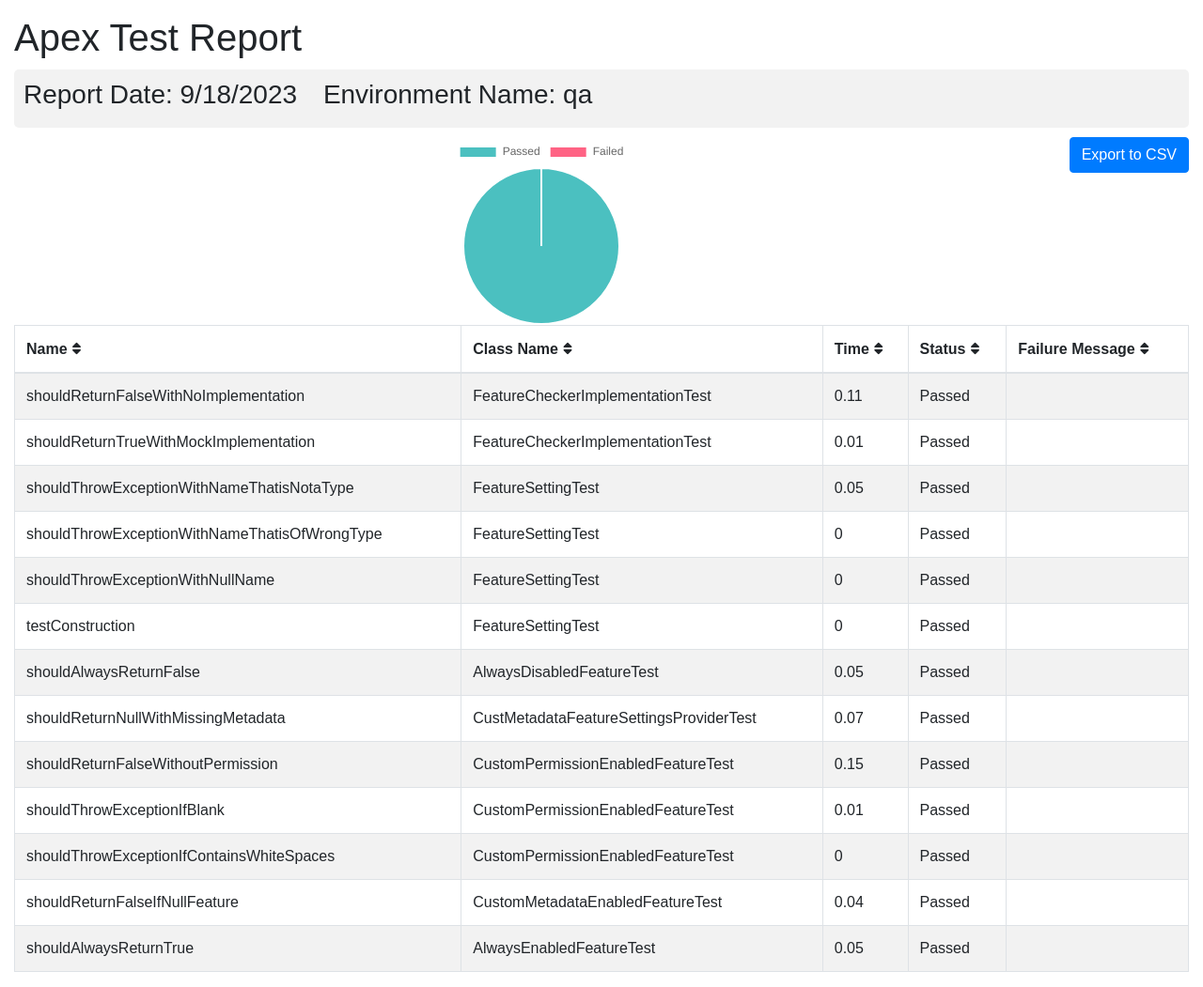
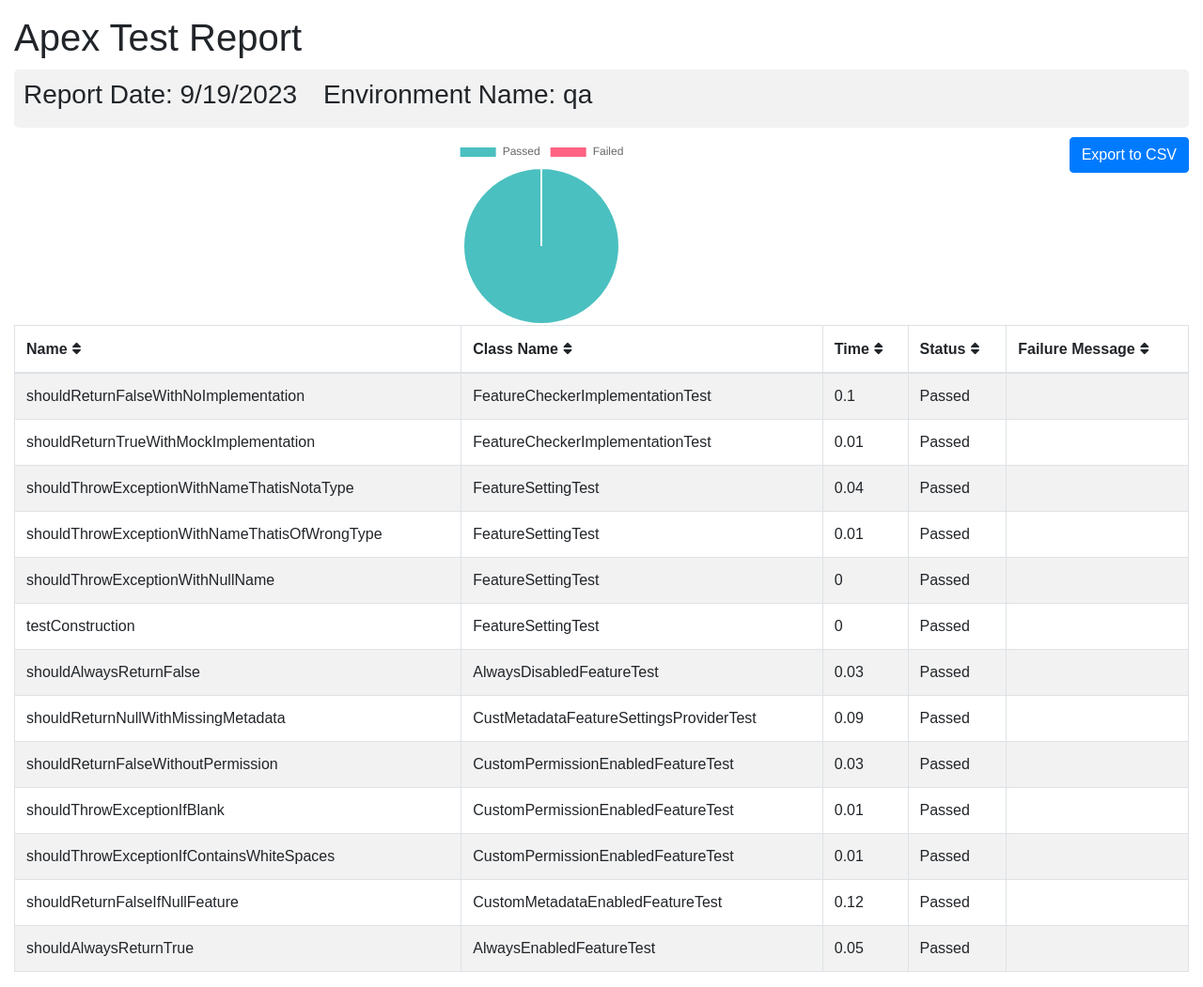
Before and after one commit to flxbl-io/sfops-dashboard, a Jekyll site: the page apextestResults/qa.html, which Jekyll copies as it is, in a window 1280 px wide. Shown: the whole page at 94% size. Built offline with Jekyll 4.4.1, drawn with Linux system fonts in a browser that asks for light colours.

Commit message:
updated test results of qa

```diff
--- a/apextestResults/qa.html
+++ b/apextestResults/qa.html
@@ -102,7 +102,7 @@
       <div class="container-fluid">
         <h1 class="mt-3">Apex Test Report</h1>
         <div class="info-card">
-        <h3>Report Date: 9/18/2023 <span style="margin-left: 20px;">Environment Name: qa</span></h3>
+        <h3>Report Date: 9/19/2023 <span style="margin-left: 20px;">Environment Name: qa</span></h3>
         </div>
         <button onclick="exportTableToCSV('testReport.csv')" class="btn btn-primary float-right">Export to CSV</button>
         <div id="chart-container">
@@ -123,7 +123,7 @@
         <tr>
           <td>shouldReturnFalseWithNoImplementation</td>
           <td>FeatureCheckerImplementationTest</td>
-          <td>0.11</td>
+          <td>0.1</td>
           <td>Passed</td>
           <td></td>
         </tr>
@@ -137,14 +137,14 @@
         <tr>
           <td>shouldThrowExceptionWithNameThatisNotaType</td>
           <td>FeatureSettingTest</td>
-          <td>0.05</td>
+          <td>0.04</td>
           <td>Passed</td>
           <td></td>
         </tr>
         <tr>
           <td>shouldThrowExceptionWithNameThatisOfWrongType</td>
           <td>FeatureSettingTest</td>
-          <td>0</td>
+          <td>0.01</td>
           <td>Passed</td>
           <td></td>
         </tr>
@@ -165,21 +165,21 @@
         <tr>
           <td>shouldAlwaysReturnFalse</td>
           <td>AlwaysDisabledFeatureTest</td>
-          <td>0.05</td>
+          <td>0.03</td>
           <td>Passed</td>
           <td></td>
         </tr>
         <tr>
           <td>shouldReturnNullWithMissingMetadata</td>
           <td>CustMetadataFeatureSettingsProviderTest</td>
-          <td>0.07</td>
+          <td>0.09</td>
           <td>Passed</td>
           <td></td>
         </tr>
         <tr>
           <td>shouldReturnFalseWithoutPermission</td>
           <td>CustomPermissionEnabledFeatureTest</td>
-          <td>0.15</td>
+          <td>0.03</td>
           <td>Passed</td>
           <td></td>
         </tr>
@@ -193,14 +193,14 @@
         <tr>
           <td>shouldThrowExceptionIfContainsWhiteSpaces</td>
           <td>CustomPermissionEnabledFeatureTest</td>
-          <td>0</td>
+          <td>0.01</td>
           <td>Passed</td>
           <td></td>
         </tr>
         <tr>
           <td>shouldReturnFalseIfNullFeature</td>
           <td>CustomMetadataEnabledFeatureTest</td>
-          <td>0.04</td>
+          <td>0.12</td>
           <td>Passed</td>
           <td></td>
         </tr>
```
